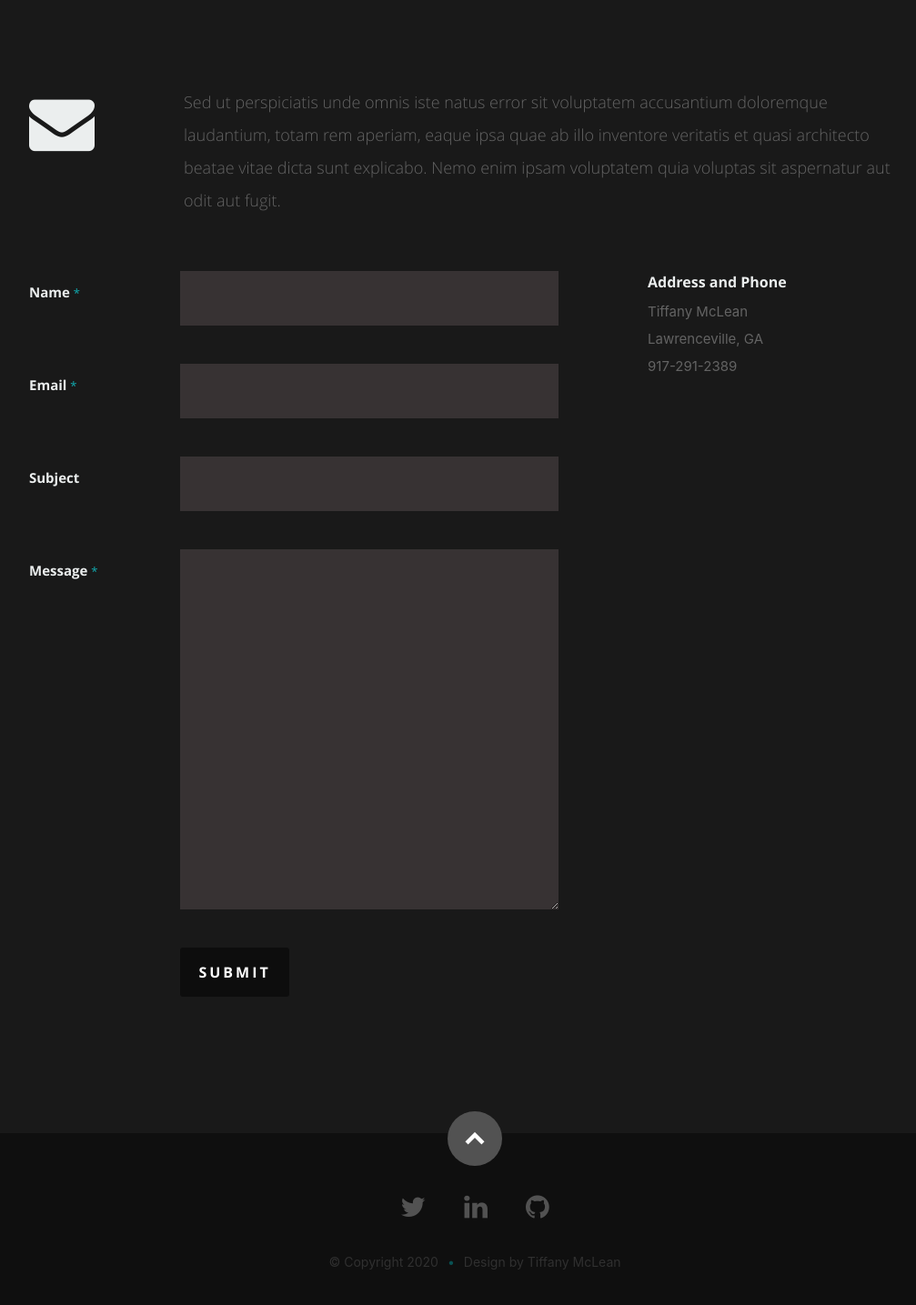
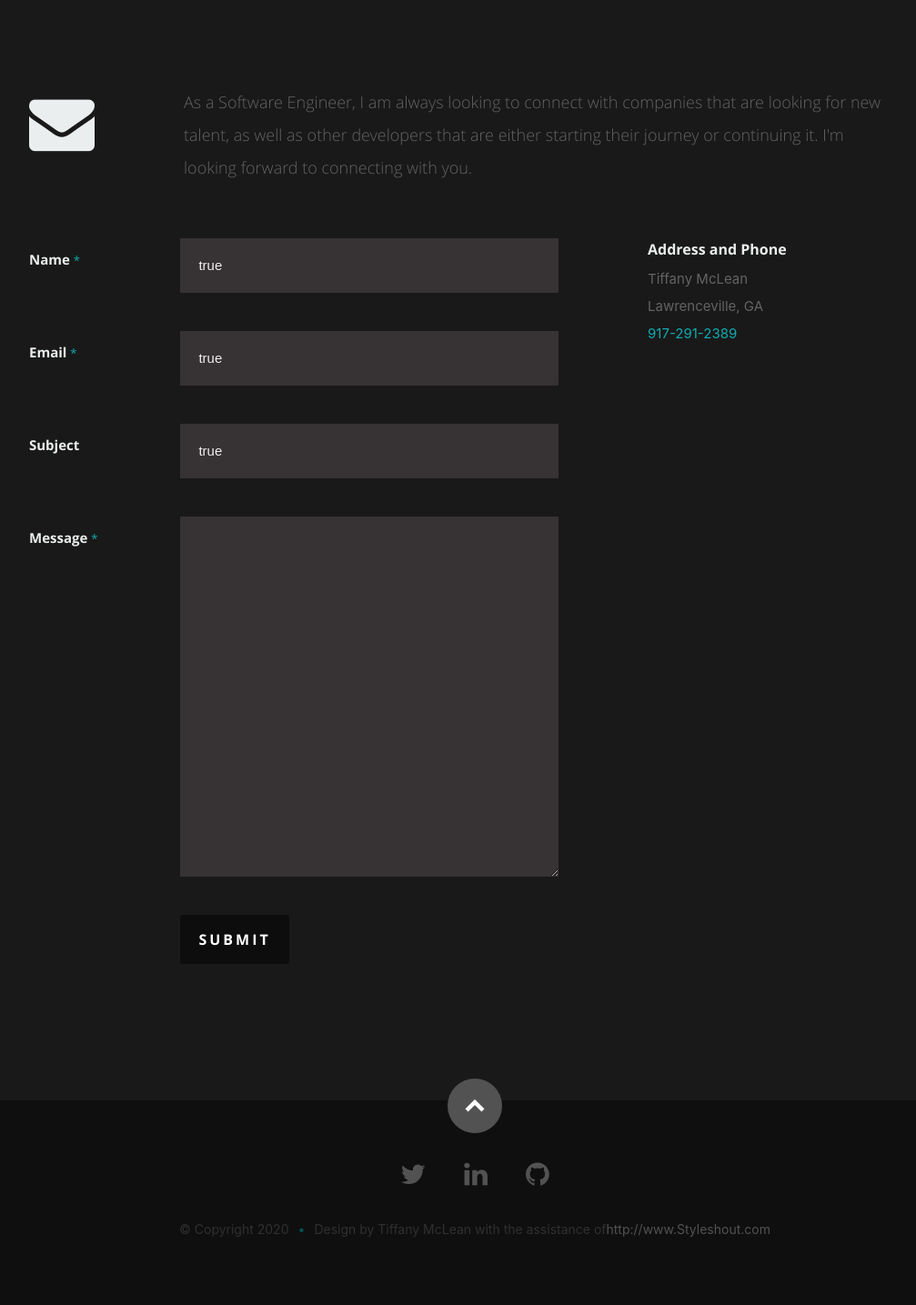
Before and after one commit to Aries324/portfolio, a React (Create React App) app: page / in a window 1280 px wide. Shown: the part 5168-6603 px from the top of the page at 91% size, without its empty margins (118-1125 px from the left). Built offline with nearby package versions, Linux system fonts and the light colour scheme.

Commit message:
updates footer section and contact form

```diff
--- a/public/css/layout.css
+++ b/public/css/layout.css
@@ -52,7 +52,7 @@ header .banner {
    vertical-align: middle;
    margin: 0 auto;
    width: 85%;
-   padding-bottom: 30px;s
+   padding-bottom: 30px;
    text-align: center;
 }
 
--- a/src/components/contactus/contactus.js
+++ b/src/components/contactus/contactus.js
@@ -2,42 +2,9 @@ import React, { Component } from "react";
 import axios from "axios";
 
 export default class ContactUs extends Component {
-  constructor(props) {
-    super(props);
-    this.state = {
-      contactName: "",
-      contactEmail: "",
-      contactSubject: "",
-      contactMessage: "",
-    };
-  }
-  handleSubmit(e) {
-    e.preventDefault();
-    axios({
-      method: "POST",
-      url: "http:://localhost:3002/send",
-      data: this.state,
-    }).then((response) => {
-      if (response.data.status === "success") {
-        alert("Message Sent.");
-        this.resetForm();
-      } else if (response.data.status === "fail") {
-        alert("Message failed to send");
-      }
-    });
-  }
-  resetForm() {
-    this.setState({
-      contactName: "",
-      contactEmail: "",
-      contactSubject: "",
-      contactMessage: "",
-    });
-  }
-
   render() {
-    let resumeData = this.props.resumeData;
     return (
+      <React.Fragment>
         <section id="contact">
           <div className="row section-head">
             <div className="two columns header-col">
@@ -47,24 +14,17 @@ export default class ContactUs extends Component {
             </div>
             <div className="ten columns">
               <p className="lead">
-              Sed ut perspiciatis unde omnis iste natus error sit voluptatem
-              accusantium doloremque laudantium, totam rem aperiam, eaque ipsa
-              quae ab illo inventore veritatis et quasi architecto beatae vitae
-              dicta sunt explicabo. Nemo enim ipsam voluptatem quia voluptas sit
-              aspernatur aut odit aut fugit.
+                As a Software Engineer, I am always looking to connect with
+                companies that are looking for new talent, as well as other
+                developers that are either starting their journey or continuing
+                it. I'm looking forward to connecting with you.
               </p>
             </div>
           </div>
           <div className="row">
             <div className="eight columns">
-            <form
-              action
-              method="post"
-              id="contactForm"
-              name="contactForm"
-              onSubmit={this.handleSubmit.bind(this)}
-              method="POST"
-            >
+              {/* form */}
+              <form action method="post" id="contactForm" name="contactForm">
                 <fieldset>
                   <div>
                     <label htmlFor="contactName">
@@ -72,11 +32,10 @@ export default class ContactUs extends Component {
                     </label>
                     <input
                       type="text"
+                      defaultValue
                       size={35}
                       id="contactName"
                       name="contactName"
-                    value={this.state.contactName}
-                    onChange={this.onNameChange.bind(this)}
                     />
                   </div>
                   <div>
@@ -85,22 +44,20 @@ export default class ContactUs extends Component {
                     </label>
                     <input
                       type="text"
+                      defaultValue
                       size={35}
                       id="contactEmail"
                       name="contactEmail"
-                    value={this.state.contactEmail}
-                    onChange={this.onEmailChange.bind(this)}
                     />
                   </div>
                   <div>
                     <label htmlFor="contactSubject">Subject</label>
                     <input
                       type="text"
+                      defaultValue
                       size={35}
                       id="contactSubject"
                       name="contactSubject"
-                    value={this.state.contactSubject}
-                    onChange={this.onSubjectChange.bind(this)}
                     />
                   </div>
                   <div>
@@ -112,8 +69,7 @@ export default class ContactUs extends Component {
                       rows={15}
                       id="contactMessage"
                       name="contactMessage"
-                    value={this.state.contactMessage}
-                    onChange={this.onMessageChange.bind(this)}
+                      defaultValue={""}
                     />
                   </div>
                   <div>
@@ -123,8 +79,14 @@ export default class ContactUs extends Component {
                     </span>
                   </div>
                 </fieldset>
-            </form>
-            <div id="message-warning"> Error boy</div>
+              </form>{" "}
+              {/* Form End */}
+              {/* contact-warning */}
+              <div id="message-warning">
+                {" "}
+                An error has occurred while processing your message
+              </div>
+              {/* contact-success */}
               <div id="message-success">
                 <i className="fa fa-check" />
                 Your message was sent, thank you!
@@ -135,31 +97,20 @@ export default class ContactUs extends Component {
               <div className="widget widget_contact">
                 <h4>Address and Phone</h4>
                 <p className="address">
-                {resumeData.name}
+                  Tiffany McLean
                   <br />
-                {resumeData.location}
+                  Lawrenceville, GA
                   <br />
-                <span>{resumeData.phone}</span>
+                  <span>
+                    {" "}
+                    <a href="tel:9172912389">917-291-2389</a>
+                  </span>
                 </p>
               </div>
-
             </aside>
           </div>
         </section>
+      </React.Fragment>
     );
   }
-  onNameChange(event) {
-    this.setState({ contactName: event.target.value });
 }
-
-  onEmailChange(event) {
-    this.setState({ contactEmail: event.target.value });
-  }
-  onSubjectChange(event) {
-    this.setState({ contactSubject: event.target.value });
-  }
-
-  onMessageChange(event) {
-    this.setState({ contactMessage: event.target.value });
-  }
-}
--- a/src/components/footer/footer.js
+++ b/src/components/footer/footer.js
@@ -26,7 +26,12 @@ export default class Footer extends Component {
             </ul>
             <ul className="copyright">
               <li>© Copyright 2020</li>
-              <li>Design by Tiffany McLean</li>
+              <li>
+                Design by Tiffany McLean with the assistance of
+                <a href="http://www.Styleshout.com">
+                  http://www.Styleshout.com
+                </a>
+              </li>
             </ul>
           </div>
           <div id="go-top">
--- a/src/components/resume/resumeData.js
+++ b/src/components/resume/resumeData.js
@@ -1,9 +1,9 @@
 
 let resumeData = {
-  imagebaseurl: "http://localhost:3000/",
+  imagebaseurl: "https://github.com/Aries324/portfolio/",
   name: "Tiffany McLean",
   role: "Software Engineer",
   location: "Lawrenceville, GA",
-  phone: "917-291-2389"
+  phone: "917-291-2389",
 };
 export default resumeData;
```
Lines whose indentation alone changed are shown as unchanged.
